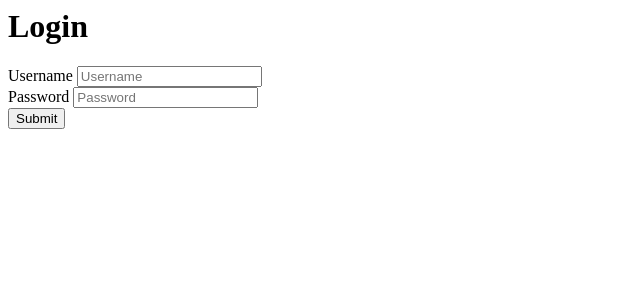
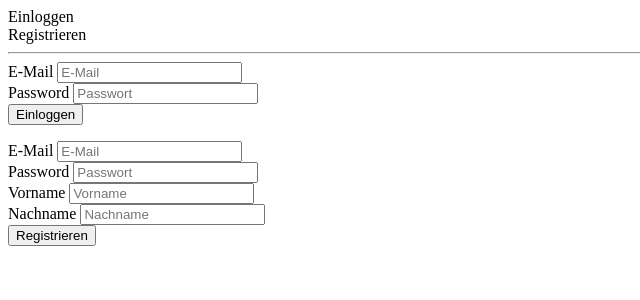
Before and after one commit to KK4ito/Stelper, a PHP site: page /modules/login/login.html in a window 1280 px wide. Shown: the top 300 px of the page, without its empty margins (0-640 px from the left). Run offline with PHP 8.4, Linux system fonts and the light colour scheme.

Commit message:
register state added. styling of content box.

```diff
--- a/app.js
+++ b/app.js
@@ -17,6 +17,10 @@ angular.module('app').config(function($httpProvider, $urlRouterProvider, $stateP
         url: '/login',
         templateUrl: 'modules/login/login.html'
     });
+    $stateProvider.state('register', {
+        url: '/register',
+        templateUrl: 'modules/login/login.html'
+    });
     /* Add New States Above */
     $urlRouterProvider.otherwise('/home');
 
@@ -34,7 +38,7 @@ angular.module('app').config(function($httpProvider, $urlRouterProvider, $stateP
     });
 });
 
-angular.module('app').run(function($rootScope) {
+angular.module('app').run(function($rootScope, $state, $stateParams) {
 
     /*
     For custom functions or pure javascript functions,
--- a/modules/login/login.html
+++ b/modules/login/login.html
@@ -1,17 +1,60 @@
 <div class="container" ng-controller="LoginCtrl">
 
-    <div class="login jumbotron center-block vertical-center">
-        <h1>Login</h1>
-        <form role="form">
+    <div class="panel-login center-block vertical-center">
+        <div class="panel-heading">
+            <div class="row">
+                <div class="col-xs-6">
+                    <a ui-sref="login" ng-class="{active: isLogin}" id="login-form-link">Einloggen</a>
+                </div>
+                <div class="col-xs-6">
+                    <a ui-sref="register" ng-class="{active: !isLogin}" id="register-form-link">Registrieren</a>
+                </div>
+            </div>
+            <hr>
+        </div>
+
+        <form role="form" class="panel-body" ng-if="isLogin">
             <div class="form-group">
-                <label for="username">Username</label>
-                <input type="text" class="form-control" ng-model="user.username" id="username" placeholder="Username">
+                <label for="email">E-Mail</label>
+                <input type="text" class="form-control" id="email" ng-model="loginUser.email" placeholder="E-Mail">
             </div>
             <div class="form-group">
                 <label for="password">Password</label>
-                <input type="password" class="form-control" id="password" ng-model="user.password" placeholder="Password">
+                <input type="password" class="form-control" id="password" ng-model="loginUser.password" placeholder="Passwort">
             </div>
-            <button type="submit" class="btn btn-default" ng-click="login()">Submit</button>
+            <div class="form-group">
+                <div class="row">
+                    <div class="col-sm-6 col-sm-offset-3">
+                        <button type="submit" class="form-control btn btn-login" ng-click="login()">Einloggen</button>
+                    </div>
+                </div>
+            </div>
+        </form>
+
+        <form role="form" class="panel-body" ng-if="!isLogin">
+            <div class="form-group">
+                <label for="email">E-Mail</label>
+                <input type="text" class="form-control" id="email" ng-model="registerUser.username" placeholder="E-Mail">
+            </div>
+            <div class="form-group">
+                <label for="password">Password</label>
+                <input type="password" class="form-control" id="password" ng-model="registerUser.password" placeholder="Passwort">
+            </div>
+            <div class="form-group">
+                <label for="prename">Vorname</label>
+                <input type="text" class="form-control" id="prename" ng-model="registerUser.prename" placeholder="Vorname">
+            </div>
+            <div class="form-group">
+                <label for="surname">Nachname</label>
+                <input type="text" class="form-control" id="surname" ng-model="registerUser.surname" placeholder="Nachname">
+            </div>
+            <div class="form-group">
+                <div class="row">
+                    <div class="col-sm-6 col-sm-offset-3">
+                        <button type="submit" class="form-control btn btn-register" ng-click="register()">Registrieren</button>
+                    </div>
+                </div>
+            </div>
         </form>
     </div>
 
```
Also changed, not shown: modules/login/login.js (+20 -2 lines), modules/login/login.less (+93 -0 lines).
